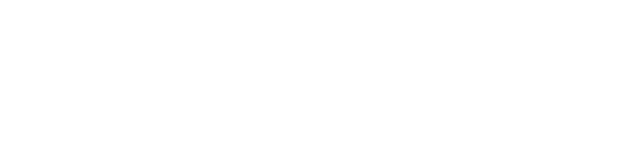
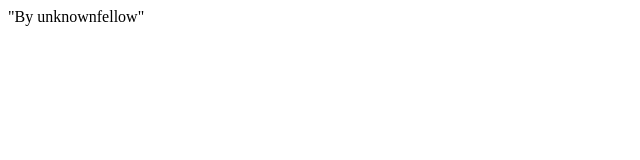
Before and after one commit to unknownfellow23/ProjectUpload, a plain HTML site: page index.html in a window 1280 px wide. Shown: the whole page, without its empty margins (0-640 px from the left). Drawn offline with Linux system fonts and the light colour scheme.

Commit message:
paragraph by unknownfellow

```diff
--- a/index.html
+++ b/index.html
@@ -1,4 +1,6 @@
 <html>
-	<p> </p>
+	<p>
+		"By unknownfellow"
+	</p>
 
 </html>
```
